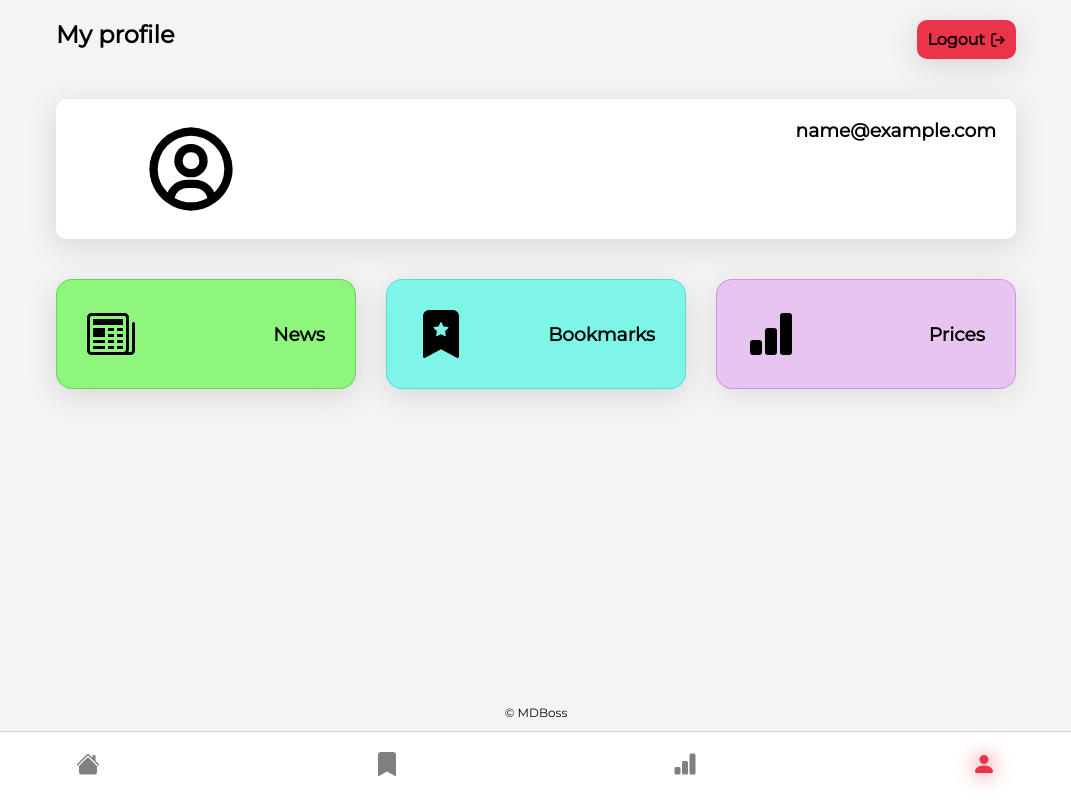
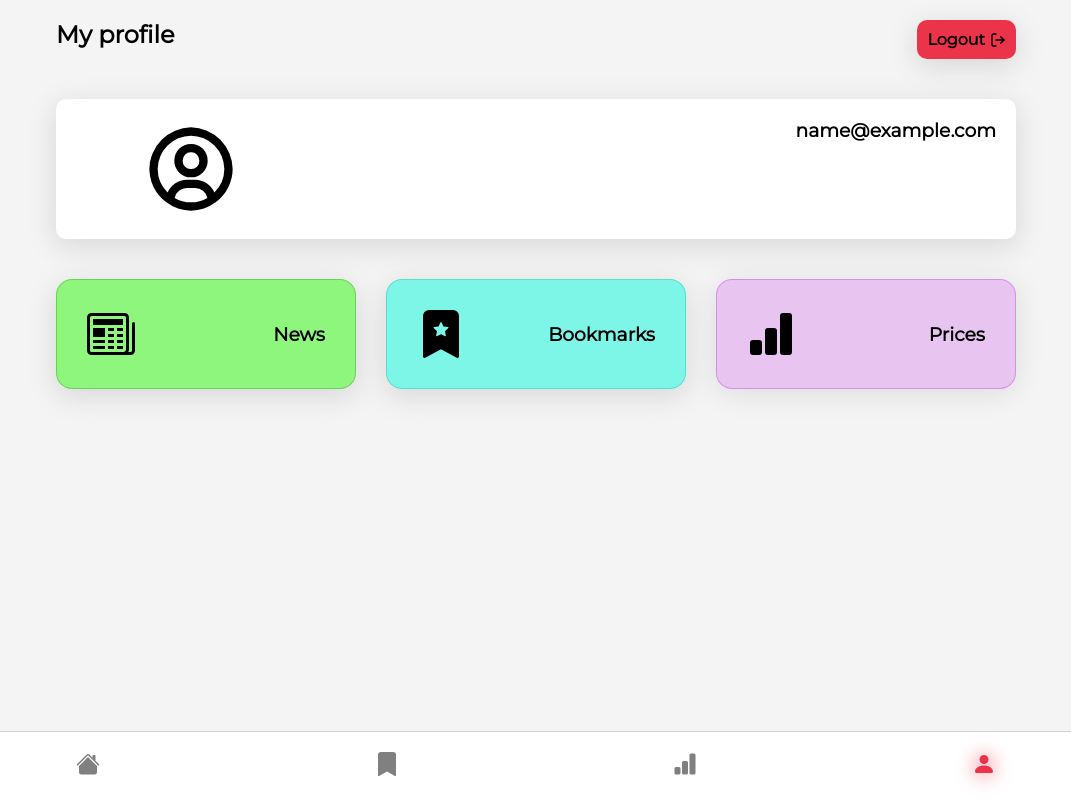
Before and after one commit to MDBossss/hotcoin, a React (Create React App) app: page /profile in a window 1280 px wide. Shown: the whole page, without its empty margins (104-1175 px from the left). Built offline with nearby package versions, Linux system fonts and the light colour scheme; no server answers; sample sign-in values are in the browser's storage.

Commit message:
Update profile.scss

```diff
--- a/src/pages/profile/profile.scss
+++ b/src/pages/profile/profile.scss
@@ -101,7 +101,7 @@
         position:absolute;
         left:50%;
         transform:translateX(-50%);
-        bottom:80px;
+        bottom:0px;
         font-size: 12px;
     }
 }
```
